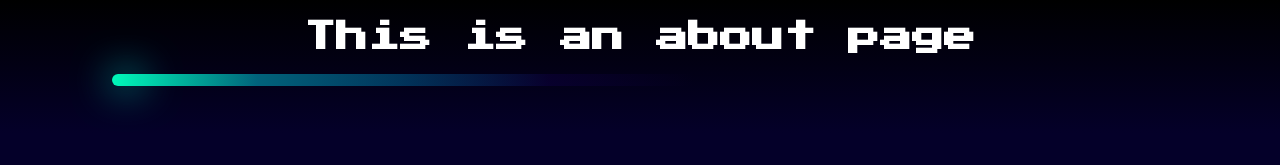
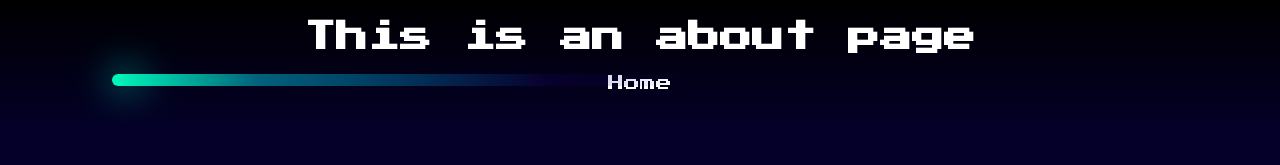
Before and after one commit to AndrewGardhouse/AndrewGard.House, a Vue app: page /#/about in a window 1280 px wide. Shown: the top 165 px of the page. Built offline with nearby package versions, Linux system fonts and the light colour scheme.

Commit message:
Adds link back to home in about view

```diff
--- a/src/views/About.vue
+++ b/src/views/About.vue
@@ -1,5 +1,18 @@
 <template>
   <div class="about">
     <h1>This is an about page</h1>
+    <router-link to="/">
+      <p>
+        Home
+      </p>
+    </router-link>
   </div>
 </template>
+
+<script>
+export default {
+}
+</script>
+
+<style lang="less">
+</style>
```
